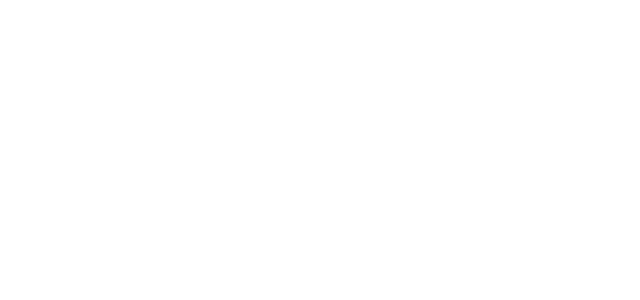
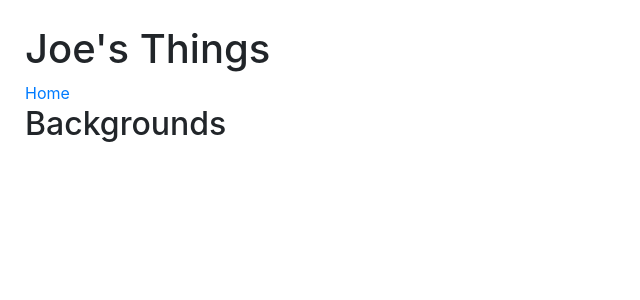
Before and after one commit to joemalatesta/all-the--things, a React (Create React App) app: page /the-zoom-things in a window 1280 px wide. Before the commit this address had no page. Shown: the top 300 px of the page, without its empty margins (0-640 px from the left). Built offline with nearby package versions, Linux system fonts and the light colour scheme.

Commit message:
added Joes things

```diff
--- a/src/App.js
+++ b/src/App.js
@@ -4,6 +4,7 @@ import StyledThings from './pages/StyledThings/StyledThings'
 import SillyThings from './pages/SillyThings/SIllyThings'
 import EnergyThings from './pages/EnergyThings/EnergyThings'
 import Landing from './pages/Landing/Landing'
+import ZoomThings from './pages/ZoomThings/ZoomThings'
 
 const App = () => {
   const bensThings = [
@@ -63,11 +64,18 @@ const App = () => {
     },
   ]
 
-  const iansThings = [
+   const iansThings = [
     {
       name: "coffee",
       image: "https://imgs.xkcd.com/comics/coffee.png",
       attributes: ["efficient", "tasty", "hot", "cold"],
+    },
+  ]
+   const joesThings = [
+    {
+      name: "Backgrounds",
+      image:"",
+      attributes: [],
     },
   ]
 
@@ -91,6 +99,10 @@ const App = () => {
         path="/the-energy-things"
         element={<EnergyThings things={iansThings} />}
       />
+      <Route
+        path="/the-zoom-things"
+        element={<ZoomThings things={joesThings} />}
+      />
     </Routes>
   )
 }
--- a/src/pages/Landing/Landing.jsx
+++ b/src/pages/Landing/Landing.jsx
@@ -8,6 +8,8 @@ const Landing = () => {
       <Link to="/the-manliest-things">Ben's Things</Link><br/>
       <Link to="/the-well-styled-things">David's Things</Link><br/>
       <Link to="/the-silly-things">Hunter's Things</Link><br/>
+      <Link to="/the-energy-things">Ian's Things</Link><br/>
+      <Link to="/the-zoom-things">Joe's Things</Link><br/>
     </>
   )
 }
```
